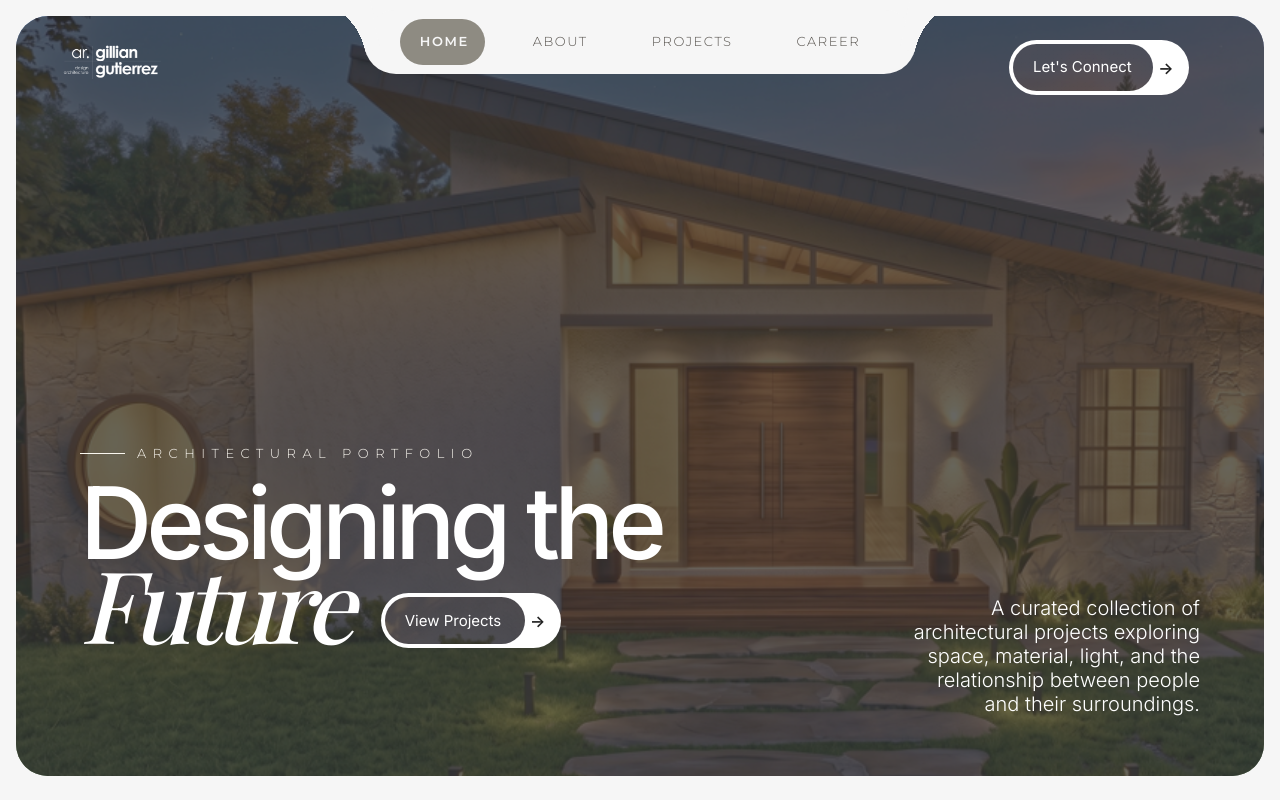
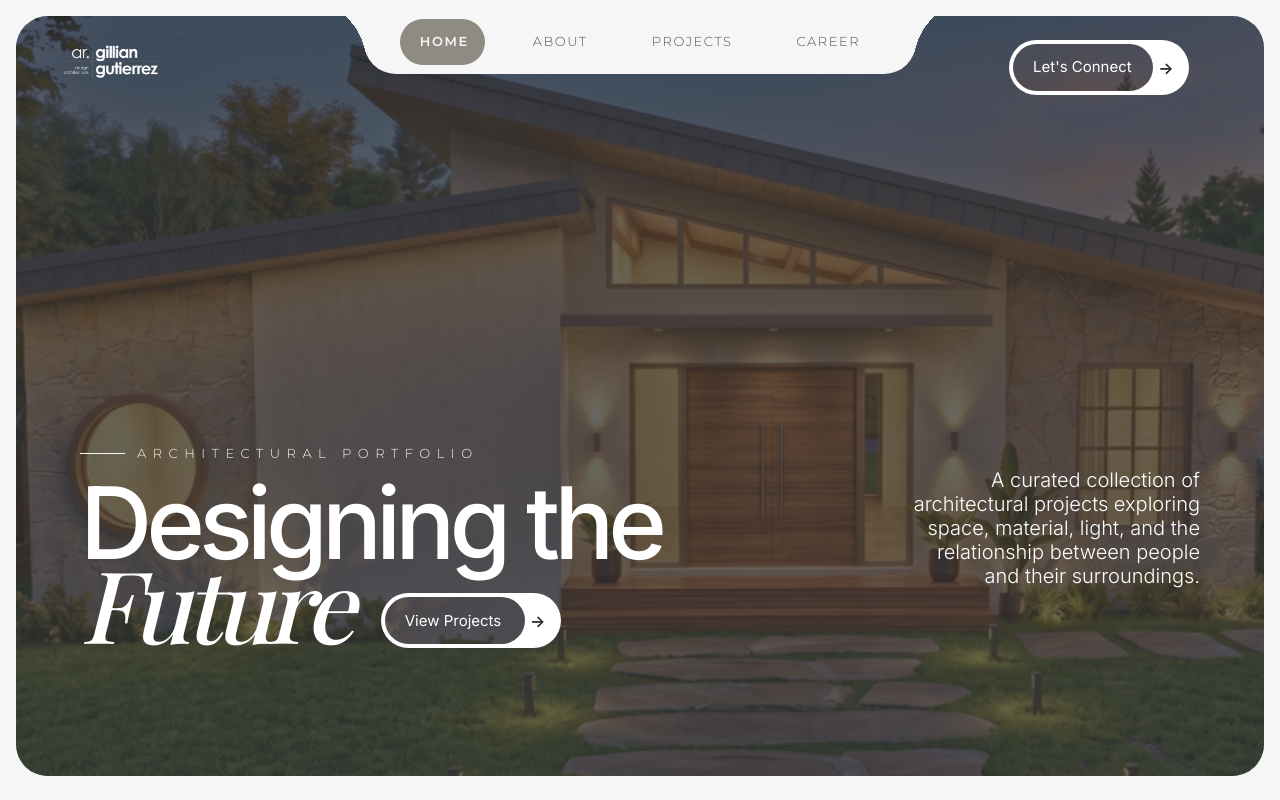
Before and after one commit to alleahbayas/architectural-portfolio, a React (Vite) app in the folder client/: page / in a window 1280 px wide. Shown: the top 800 px of the page. Built offline with nearby package versions, Linux system fonts and the light colour scheme; no server answers; a web font is replaced by a local one.

Commit message:
Added fade in transitions

```diff
--- /dev/null
+++ b/client/src/components/FadeIn.jsx
@@ -0,0 +1,34 @@
+import { useEffect, useRef, useState } from "react";
+
+function FadeIn({ children, className = "", once = false }) {
+  const ref = useRef(null);
+  const [visible, setVisible] = useState(false);
+
+  useEffect(() => {
+    const el = ref.current;
+    if (!el) return;
+
+    const observer = new IntersectionObserver(
+      ([entry]) => {
+        if (entry.isIntersecting) {
+          setVisible(true);
+          if (once) observer.unobserve(el);
+        } else if (!once) {
+          setVisible(false);
+        }
+      },
+      { threshold: 0.15 }
+    );
+
+    observer.observe(el);
+    return () => observer.disconnect();
+  }, [once]);
+
+  return (
+    <div ref={ref} className={`fade-section ${visible ? "fade-in" : ""} ${className}`}>
+      {children}
+    </div>
+  );
+}
+
+export default FadeIn;
--- a/client/src/components/Hero.jsx
+++ b/client/src/components/Hero.jsx
@@ -2,6 +2,7 @@ import "./Hero.css";
 import Header from "./Header";
 import Logo from "../assets/logo.png";
 import heroImg from "../assets/hero.png";
+import FadeIn from "../components/FadeIn";
 
 function Hero() {
   const scrollToSection = (id) => {
@@ -27,6 +28,7 @@ function Hero() {
         <span className="cta-circle-arrow">-&gt;</span>
       </button>
 
+      <FadeIn>
         <div className="hero-content">
           <p className="hero-label">
             <span className="hero-label-line"></span>
@@ -45,6 +47,7 @@ function Hero() {
           A curated collection of architectural projects exploring space,
           material, light, and the relationship between people and their surroundings.
         </p>
+      </FadeIn>
     </section>
   );
 }
--- a/client/src/components/Loading.css
+++ b/client/src/components/Loading.css
@@ -6,6 +6,16 @@
   justify-content: center;
   background-color: var(--cream);
   text-align: center;
+  animation: loadingScreenFadeIn 0.8s ease forwards;
+}
+
+@keyframes loadingScreenFadeIn {
+  from {
+    opacity: 0;
+  }
+  to {
+    opacity: 1;
+  }
 }
 
 .loading-label {
@@ -18,6 +28,9 @@
   text-transform: uppercase;
   color: #343434;
   margin-bottom: 16px;
+  opacity: 0;
+  animation: loadingContentFadeIn 0.7s ease forwards;
+  animation-delay: 0.1s;
 }
 
 .loading-label-line {
@@ -34,6 +47,9 @@
   letter-spacing: -0.04em;
   color: #343434;
   margin-bottom: 28px;
+  opacity: 0;
+  animation: loadingContentFadeIn 0.7s ease forwards;
+  animation-delay: 0.25s;
 }
 
 .loading-title-accent {
@@ -50,6 +66,9 @@
   background-color: rgba(0, 0, 0, 0.1);
   overflow: hidden;
   position: relative;
+  opacity: 0;
+  animation: loadingContentFadeIn 0.7s ease forwards;
+  animation-delay: 0.45s;
 }
 
 .loading-bar-fill {
@@ -66,6 +85,17 @@
   to { transform: scaleX(1); }
 }
 
+@keyframes loadingContentFadeIn {
+  from {
+    opacity: 0;
+    transform: translateY(10px);
+  }
+  to {
+    opacity: 1;
+    transform: translateY(0);
+  }
+}
+
 .loading-sublabel {
   font-family: var(--font-label);
   font-size: 12px;
@@ -74,6 +104,9 @@
   color: #8E8B82;
   margin-bottom: 24px;
   margin-top: -12px;
+  opacity: 0;
+  animation: loadingContentFadeIn 0.7s ease forwards;
+  animation-delay: 0.35s;
 }
 
 @media (max-width: 640px) {
--- a/client/src/index.css
+++ b/client/src/index.css
@@ -19,3 +19,14 @@
 body {
   margin: 0;
 }
+
+.fade-section {
+  opacity: 0;
+  transform: translateY(0);
+  transition: opacity 1s ease, transform 1s ease;
+}
+
+.fade-section.fade-in {
+  opacity: 1;
+  transform: translateY(0);
+}
--- a/client/src/pages/Archive.jsx
+++ b/client/src/pages/Archive.jsx
@@ -5,6 +5,7 @@ import { ArrowLeft } from "lucide-react";
 import API_URL from "../api";
 import ProjectCard from "../components/ProjectCard";
 import Loading from "../components/Loading";
+import FadeIn from "../components/FadeIn";
 
 function Archive() {
   const [projects, setProjects] = useState([]);
@@ -45,6 +46,7 @@ function Archive() {
   if (loading) return <Loading label="THE ARCHIVE" titleMain="Works in" titleAccent="Retrospect" />;
 
   return (
+    <FadeIn>
       <div className="archive-frame">
         <section className="archive">
           <div className="archive-header">
@@ -82,6 +84,7 @@ function Archive() {
           </div>
         </section>
       </div>
+    </FadeIn>
   );
 }
 
--- a/client/src/pages/Home.jsx
+++ b/client/src/pages/Home.jsx
@@ -7,6 +7,7 @@ import Career from "../pages/Career";
 import Contact from "../pages/Contact";
 import Footer from "../components/Footer";
 import Loading from "../components/Loading";
+import FadeIn from "../components/FadeIn";
 
 function Home() {
   const [loading, setLoading] = useState(true);
@@ -39,10 +40,18 @@ function Home() {
   return (
     <div className="hero-frame">
       <Hero />
-      <About />
-      <Projects />
-      <Career />
-      <Contact />
+      <FadeIn>
+        <About />
+      </FadeIn>
+      <FadeIn>
+        <Projects />
+      </FadeIn>
+      <FadeIn>
+        <Career />
+      </FadeIn>
+      <FadeIn>
+        <Contact />
+      </FadeIn>
       <Footer />
     </div>
   );
--- a/client/src/pages/Overview.jsx
+++ b/client/src/pages/Overview.jsx
@@ -5,6 +5,7 @@ import { ArrowLeft, PenLine, User, MapPin } from "lucide-react";
 import API_URL from "../api";
 import Footer from "../components/Footer";
 import Loading from "../components/Loading";
+import FadeIn from "../components/FadeIn";
 
 function Overview() {
   const { slug } = useParams();
@@ -75,6 +76,7 @@ function Overview() {
   const hasQuestionBlock = Boolean(project.brief?.intro || project.brief?.question);
 
   return (
+    <FadeIn>
       <div className="detail-frame">
         {/* --- Hero --- */}
         <section className="detail-hero">
@@ -109,6 +111,7 @@ function Overview() {
 
         {/* --- 01 - Overview --- */}
         {(project.meta || project.brief) && (
+          <FadeIn>
             <div className="detail-overview-card">
               {project.meta && (
                 <div className="detail-meta-row">
@@ -172,11 +175,13 @@ function Overview() {
                 </>
               )}
             </div>
+          </FadeIn>
         )}
 
         {/* --- 02 - Features --- */}
         {project.approach && (
           <>
+          <FadeIn>
               <div className="approach-num-row">
                 <span className="section-num">{featuresSection.num}</span>
                 <span className="dark-section-line"></span>
@@ -204,11 +209,13 @@ function Overview() {
                   </div>
                 )}
               </div>
+            </FadeIn>
           </>
         )}
 
         {/* --- 03 - Brand Zoning --- */}
         {project.brandZoning && (
+          <FadeIn>
             <div className="detail-brand-section">
               <div className="detail-brand-block">
                 {project.brandZoning.images && project.brandZoning.images[0] && (
@@ -237,10 +244,12 @@ function Overview() {
                 )}
               </div>
             </div>
+          </FadeIn>
         )}
 
         {/* --- 04 - Construction --- */}
         {project.constructionImages && (
+          <FadeIn>
             <div className="detail-construction">
               <div className="section-num-row">
                 <span className="construction-num">{constructionSection.num}</span>
@@ -256,10 +265,12 @@ function Overview() {
                 <p className="construction-note">{project.constructionNote}</p>
               )}
             </div>
+          </FadeIn>
         )}
 
         <Footer />
       </div>
+    </FadeIn>
   );
 }
 
```
Lines whose indentation alone changed are shown as unchanged.
